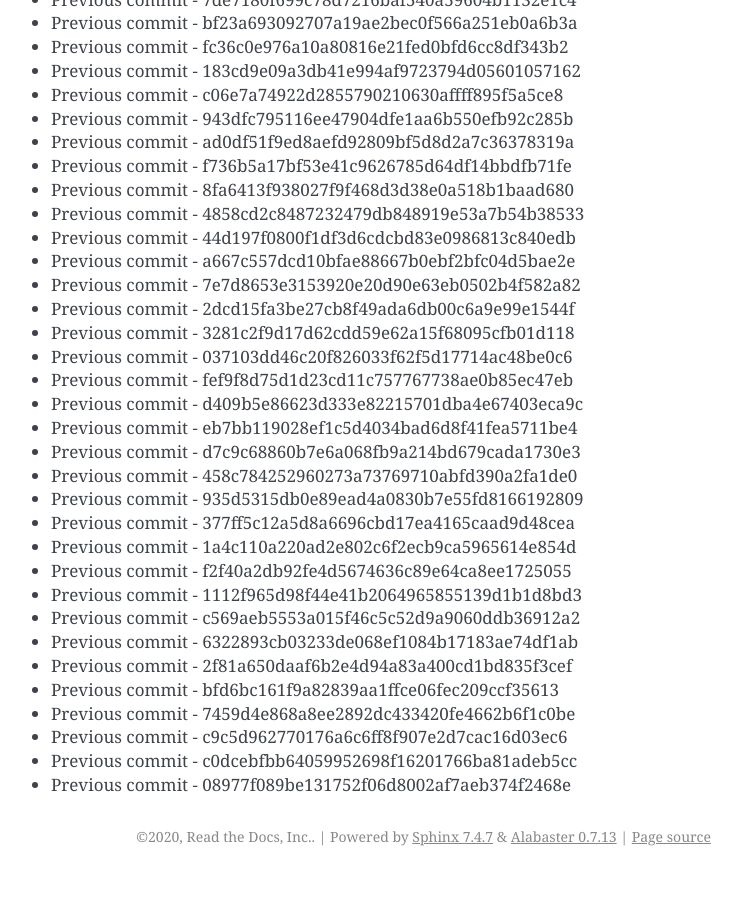
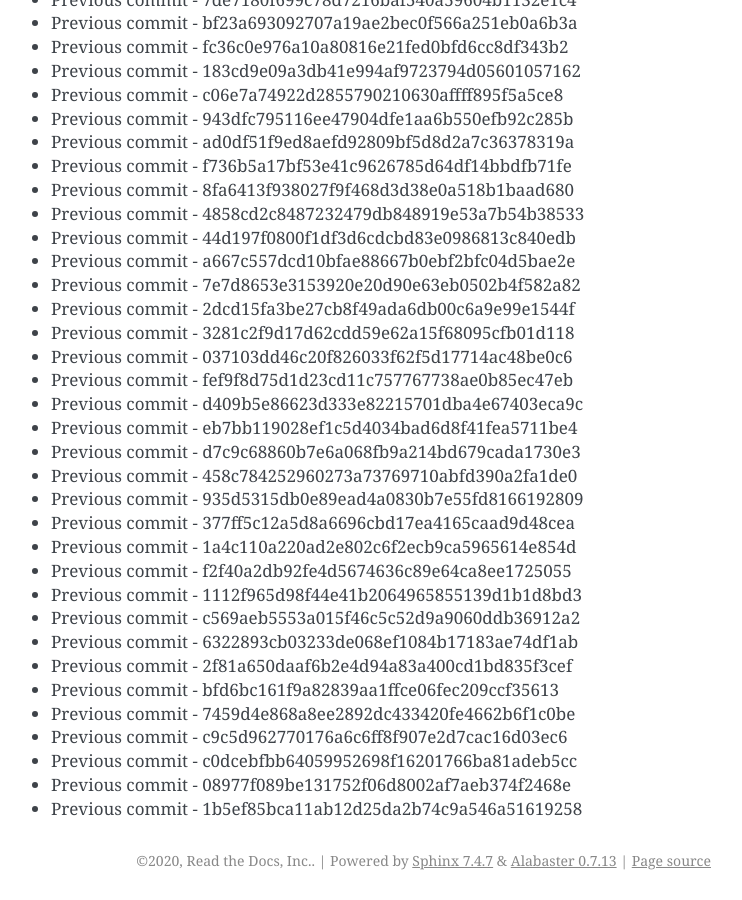
Before and after one commit to readthedocs/rtd-git-stresstest, a Sphinx documentation site: the page built from docs/updates.rst, in a window 1280 px wide and 900 px high, scrolled down 101507 px. Shown: the whole window, without its empty margins (399-1141 px from the left). Built offline with Sphinx 7.4.7, drawn with Linux system fonts in a browser that asks for light colours; before the commit the page ends 102383 px from its top, so only the background shows below that.

Commit message:
Generating commit from previous: 1b5ef85bca11ab12d25da2b74c9a546a51619258

```diff
--- a/docs/updates.rst
+++ b/docs/updates.rst
@@ -4297,3 +4297,4 @@ It can be tested for any performance characteristics.
 * Previous commit - c9c5d962770176a6c6ff8f907e2d7cac16d03ec6
 * Previous commit - c0dcebfbb64059952698f16201766ba81adeb5cc
 * Previous commit - 08977f089be131752f06d8002af7aeb374f2468e
+* Previous commit - 1b5ef85bca11ab12d25da2b74c9a546a51619258
```
